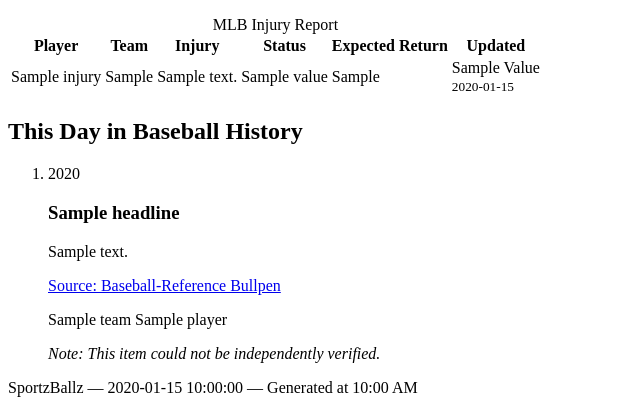
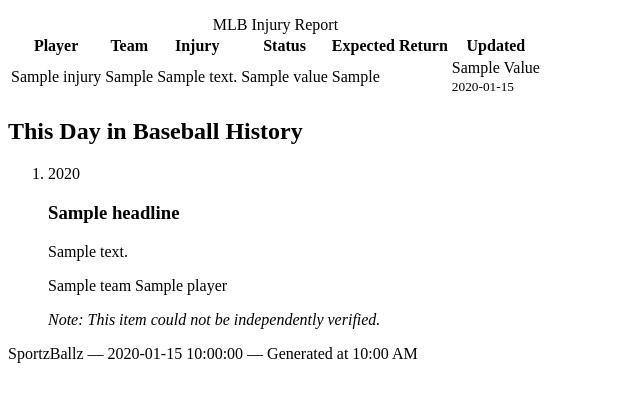
Before and after one commit to sportzballz/sportzpage, a Python web app: template templates/index.html.j2 in a window 1280 px wide. Shown: the part 2108-2521 px from the top of the page, without its empty margins (0-640 px from the left). After the commit the page ends 2471 px from the top, so only its background shows below. Run offline with Jinja, Linux system fonts and the light colour scheme; the template is opened without the code that fills it: most values are stand-ins (such as "Sample title", 1, 10 or a date in 2020).

Commit message:
Remove visible history source links

```diff
--- a/templates/sections/history.html.j2
+++ b/templates/sections/history.html.j2
@@ -12,7 +12,6 @@
           <h3 id="history-headline-{{ loop.index }}" class="history-headline">{{ item.headline }}</h3>
         </header>
         <p class="history-description">{{ item.description }}</p>
-        <p class="history-source"><a href="{{ item.source }}" rel="noopener noreferrer">Source: Baseball-Reference Bullpen</a></p>
         {% if item.teams or item.players %}
         <footer class="story-tags">
           {% for team in item.teams %}
```
